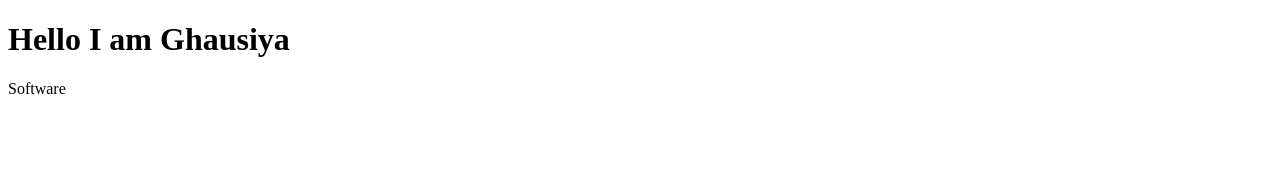
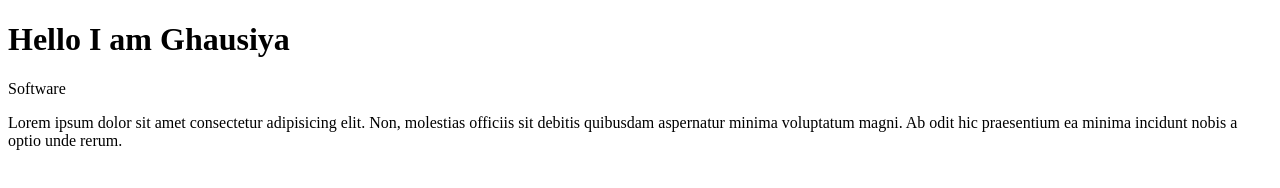
Before and after one commit to ghausiyaWebKhan/learningGit-Github, a plain HTML site: page index.html in a window 1280 px wide. Drawn offline with Linux system fonts and the light colour scheme.

Commit message:
adding one para in file

```diff
--- a/index.html
+++ b/index.html
@@ -8,5 +8,6 @@
 <body>
     <h1>Hello I am Ghausiya</h1>
     <p>Software</p>
+    <p>Lorem ipsum dolor sit amet consectetur adipisicing elit. Non, molestias officiis sit debitis quibusdam aspernatur minima voluptatum magni. Ab odit hic praesentium ea minima incidunt nobis a optio unde rerum.</p>
 </body>
 </html>
```
